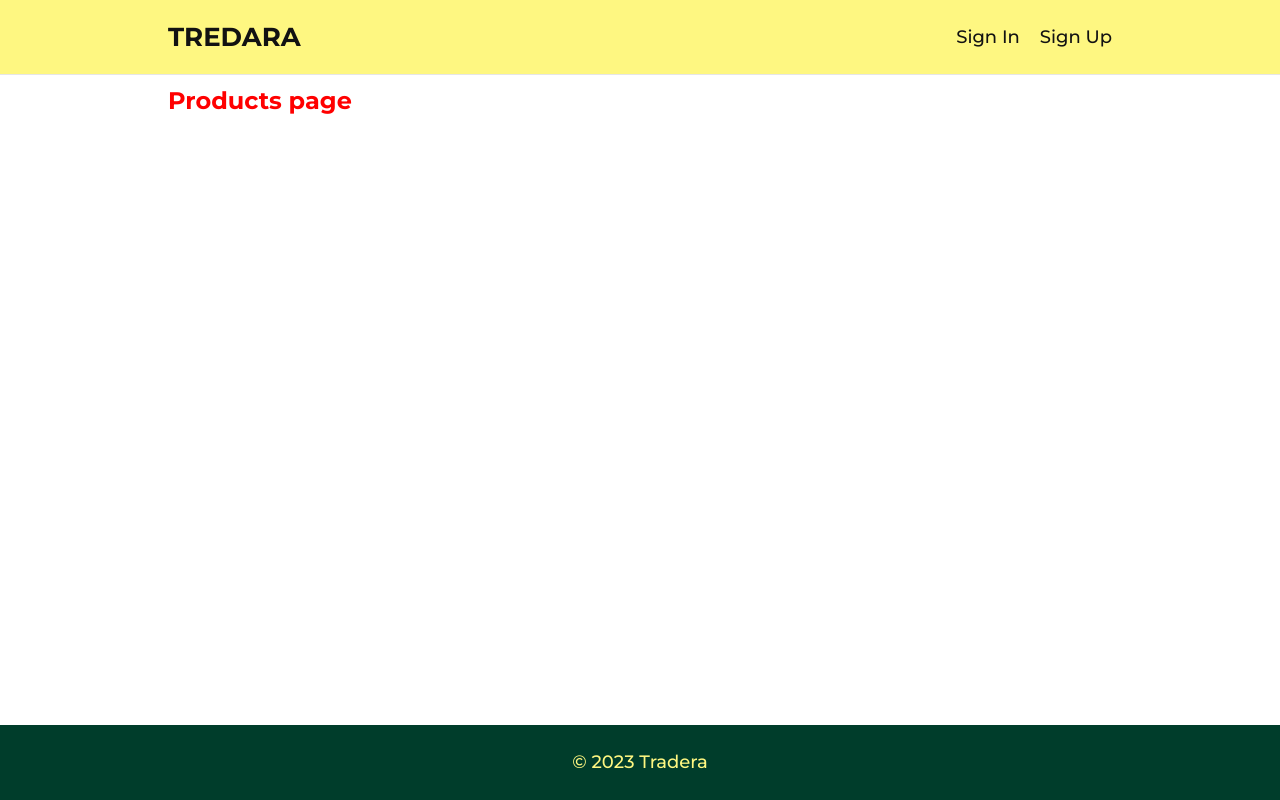
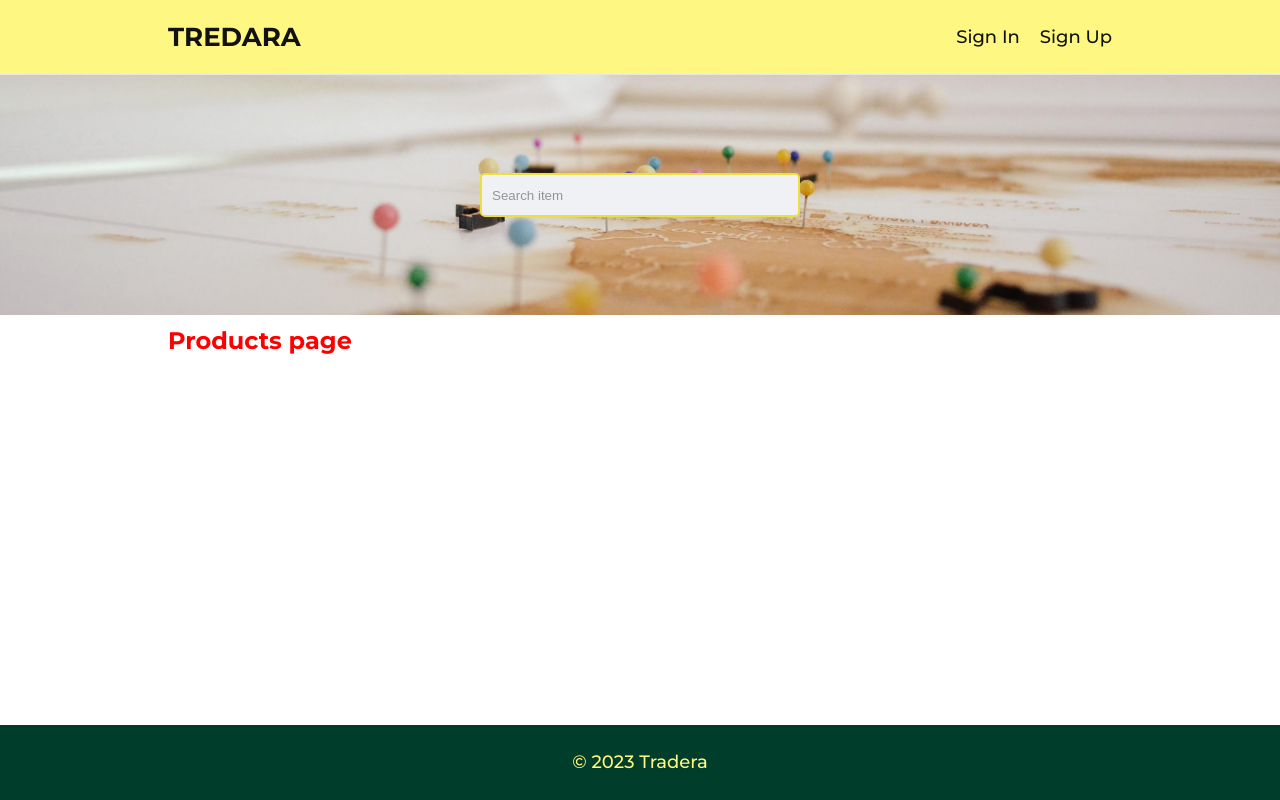
Before and after one commit to OlgaPinchuk/Tredara-frontend, a React (Vite) app: page / in a window 1280 px wide. Built offline with nearby package versions, Linux system fonts and the light colour scheme.

Commit message:
add changes

```diff
--- a/src/pages/ProductsPage.jsx
+++ b/src/pages/ProductsPage.jsx
@@ -1,14 +1,25 @@
 import { useState } from "react";
 import { CreateItem } from "../components/CreateItem";
 import { useUser } from "../state/UserContext";
+import Hero from "../components/Hero";
+import Search from "../components/Search";
 
 export function ProductsPage() {
   const { user } = useUser();
 
   const [createItemVisible, setCreateItemVisible] = useState(false);
 
+  // Methods
+
+  function onSearch(items) {
+    return []; // TODO: implement with state
+  }
+
   return (
     <article className="page products-page">
+      <Hero>
+        <Search onSearch={onSearch} />
+      </Hero>
       <div className="container">
         <h2>Products page</h2>
         {user && (
```
